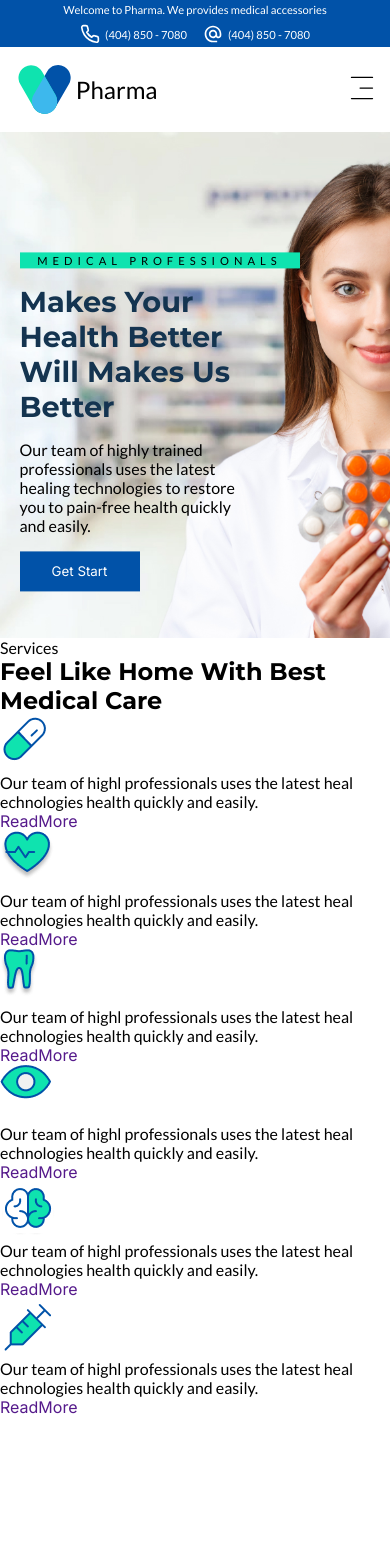
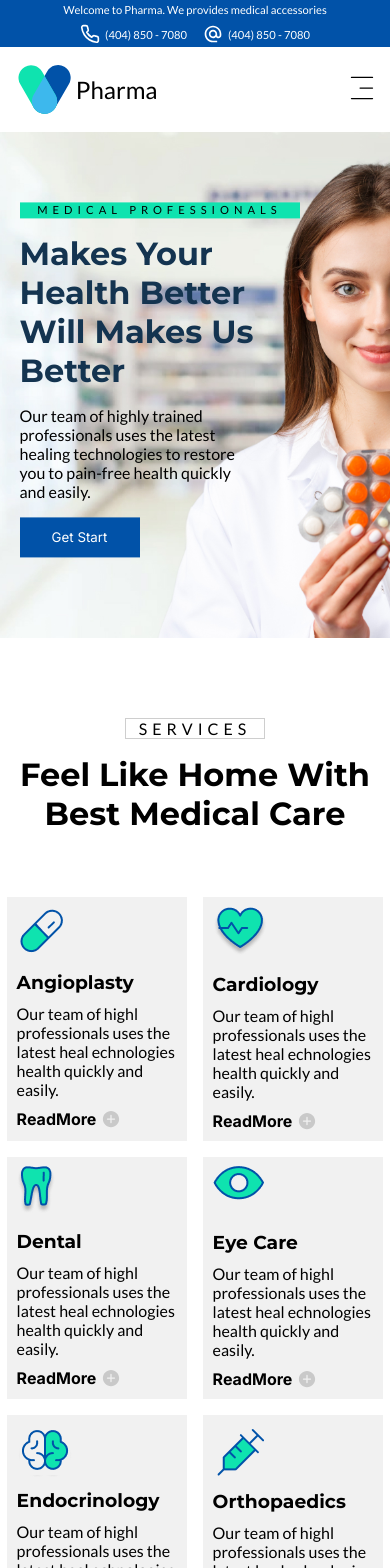
Before and after one commit to Matheus-Silva7/PharmaDoctor, a React (Vite) app: page / in a window 390 px wide. Shown: the top 1568 px of the page. Before the commit the page ends 1417 px from the top, so only its background shows below. Built offline with nearby package versions, Linux system fonts and the light colour scheme.

Commit message:
services home responsive

```diff
--- a/src/components/Banner/BannerStyles.css
+++ b/src/components/Banner/BannerStyles.css
@@ -1,6 +1,6 @@
 .banner-container {
     width: 100%;
-    height: 60vh;
+    height: 70vh;
     padding: 0 2rem;
 }
 
@@ -16,7 +16,7 @@
     position: absolute;
     transform: translate(-50%, -50%);
     top: 50%;
-    left: 30%;
+    left: 35%;
     width: 40%;
     display: flex;
     flex-direction: column;
@@ -33,7 +33,7 @@
 }
 
 .content .title {
-    font-size: 2.2rem;
+    font-size: 2.7rem;
     max-width: 15ch;
     color: #143450;
 }
@@ -42,11 +42,21 @@
     max-width: 45ch;
 }
 
-@media screen and (max-width: 820px) {
+@media screen and (max-width: 1040px) {
+    .content .title{
+        font-size: 2.4rem;
+    }
+}
+@media screen and (max-width: 920px) {
 
     .content {
         width: 50%;
         left: 35%;
+        top: 45%;
+    }
+
+    .banner-container {
+        height: 60vh;
     }
 
     .content .p-emphasis {
@@ -67,7 +77,7 @@
     }
 
     .content .title {
-        font-size: 1.8rem;
+        font-size: 2rem;
         max-width: 20ch;
     }
 }
--- a/src/components/services-/Services.jsx
+++ b/src/components/services-/Services.jsx
@@ -1,21 +1,25 @@
 import React from "react";
 import { servicesData } from "../../data/servicesData";
+import "./ServicesStyles.css"
+import { IoIosAddCircle } from "react-icons/io";
 
 const Services = () => {
   return (
-    <section id="services" className="content-services">
+    <section id="services" className="container-services">
       <div className="text-services">
         <p>Services</p>
         <h2>Feel Like Home With Best Medical Care</h2>
       </div>
+      <div className="container-cards">
         {servicesData.map((s, index) => (
           <div className="cardServices" key={index}>
             <img src={s.icon} alt="" />
-          <h3>{s.title}</h3>
+            <h3>{s.name}</h3>
             <p>{s.desc}</p>
-          <a href="">ReadMore</a>
+            <a href="">ReadMore <IoIosAddCircle size={20} color="#C9C9C9"/> </a>
           </div>
         ))}
+      </div>
     </section>
   );
 };
--- /dev/null
+++ b/src/components/services-/ServicesStyles.css
@@ -0,0 +1,104 @@
+.container-services{
+  width: 100%;
+  display: flex;
+  flex-direction: column;
+  align-items: center;
+  padding: 4rem 0;
+}
+
+.text-services{
+  max-width: 1400px;
+  text-align: center;
+}
+
+.text-services p{
+  margin: 1rem auto;
+  width: 140px;
+  font-size: 1rem;
+  letter-spacing: 5px;
+  text-transform: uppercase;
+  border: solid 1px #CECECE;
+}
+
+.text-services h2{
+  margin: 1rem auto;
+  font-size: 2rem;
+  max-width: 25ch;
+}
+
+.container-cards{
+  display: grid;
+  grid-template-columns: 1fr 1fr 1fr;
+  gap: 2rem;
+  margin: 3rem auto;
+}
+
+.cardServices{
+  display: flex;
+  flex-direction: column;
+  align-items: start;
+  gap: 10px;
+  width: 300px;
+  padding: 2rem;
+  background-color: #F1F1F1;
+}
+
+.cardServices a{
+  color: #000;
+  font-weight: bold;
+  display: flex;
+  gap: 5px;
+}
+
+@media screen and (max-width:900px) {
+
+  .container-cards{
+    grid-template-columns: 1fr 1fr;
+  }
+}
+
+@media screen and (max-width:650px) {
+  .cardServices{
+    width: 220px;
+    padding: 1rem;
+  }
+}
+
+@media screen and (max-width:480px) {
+
+  .container-cards{
+    gap: 1rem;
+  }
+  .cardServices{
+    width: 180px;
+    padding: 0.6rem;
+  }
+}
+
+@media screen and (max-width:380px) {
+  .container-cards{
+    gap: 0.5rem;
+  }
+  .cardServices{
+    width: 170px;
+    padding: 0.6rem;
+  }
+}
+
+@media screen and (max-width:350px) {
+
+  .text-services h2{
+    font-size: 1.6rem;
+  }
+  .container-cards{
+    grid-template-columns: 1fr;
+  }
+
+  .container-cards{
+    gap: 1rem;
+  }
+  .cardServices{
+    width: 250px;
+    padding: 1rem;
+  }
+}
```
Lines whose indentation alone changed are shown as unchanged.
